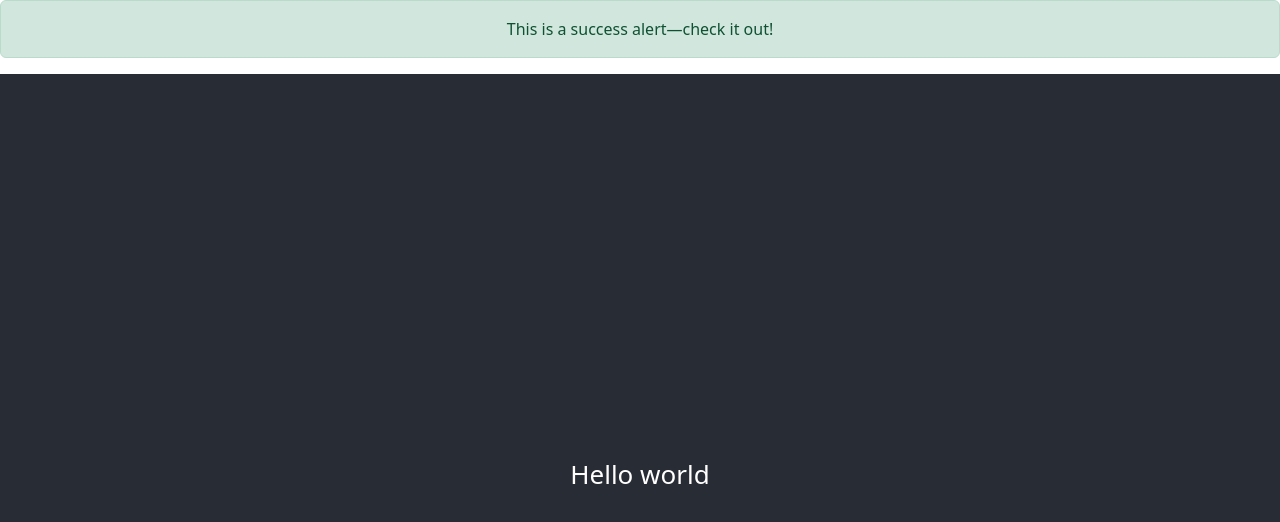
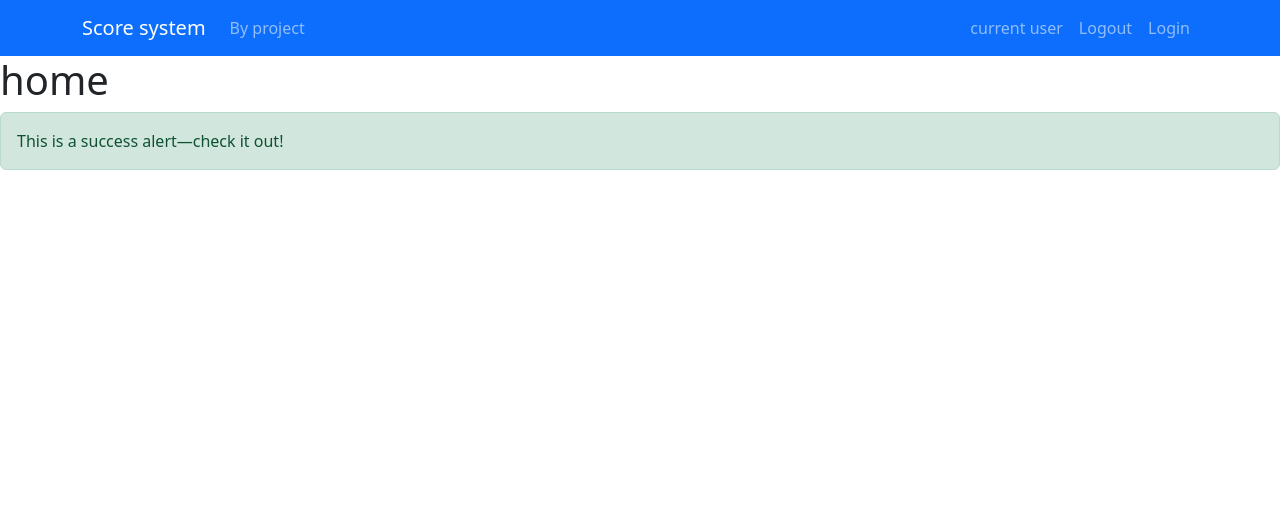
Before and after one commit to myueltwo/flask-react, a React (Create React App) app in the folder client/: page / in a window 1280 px wide. Shown: the top 522 px of the page. Built offline with nearby package versions, Linux system fonts and the light colour scheme.

Commit message:
adding part of client

```diff
--- a/client/package.json
+++ b/client/package.json
@@ -14,6 +14,7 @@
     "react": "^18.2.0",
     "react-bootstrap": "^2.5.0",
     "react-dom": "^18.2.0",
+    "react-router-dom": "^6.4.1",
     "react-scripts": "^5.0.1",
     "typescript": "^4.8.4",
     "web-vitals": "^2.1.4"
--- a/client/src/App.tsx
+++ b/client/src/App.tsx
@@ -1,18 +1,22 @@
 import React from 'react';
-import {Alert} from "react-bootstrap";
 import './App.scss';
+import {BrowserRouter as Router, Routes, Route}
+    from 'react-router-dom';
+import NavbarHeader from "./components/Navbar/Navbar";
+import About from "./pages/about";
+import Account from "./pages/account";
+import Home from "./pages";
 
 function App() {
-    const variant = 'success'
     return (
-        <div className="App">
-            <Alert key={variant} variant={variant}>
-                    This is a {variant} alert—check it out!
-                </Alert>
-            <header className="App-header">
-                Hello world
-            </header>
-        </div>
+        <Router>
+            <NavbarHeader/>
+            <Routes>
+                <Route index={false} path='/' element={<Home/>}/>
+                <Route path='/about' element={<About/>}/>
+                <Route path='/account' element={<Account/>}/>
+            </Routes>
+        </Router>
     );
 }
 
--- /dev/null
+++ b/client/src/components/Navbar/Navbar.tsx
@@ -0,0 +1,28 @@
+import React from "react";
+import {Navbar, Container, Nav} from "react-bootstrap";
+
+function NavbarHeader() {
+    return (
+        <Navbar bg="primary" expand="lg" variant="dark">
+            <Container>
+                <Navbar.Brand href="/">Score system</Navbar.Brand>
+                <Navbar.Toggle/>
+                <Navbar.Collapse className="justify-content-end">
+                    <Nav className="me-auto">
+                        <Nav.Link href="/about">By project</Nav.Link>
+                    </Nav>
+                    <Nav>
+                        <Nav.Link href="/account">
+                            <i className="bi bi-person-fill d-inline-block"></i>
+                            current user
+                        </Nav.Link>
+                        <Nav.Link href="#logout">Logout</Nav.Link>
+                        <Nav.Link href="#login">Login</Nav.Link>
+                    </Nav>
+                </Navbar.Collapse>
+            </Container>
+        </Navbar>
+    );
+}
+
+export default NavbarHeader;
--- /dev/null
+++ b/client/src/pages/about.tsx
@@ -0,0 +1,13 @@
+import React from "react";
+
+const About = () => {
+    return (
+        <div>
+            <h1>
+                about
+            </h1>
+        </div>
+    );
+};
+
+export default About;
--- /dev/null
+++ b/client/src/pages/account.tsx
@@ -0,0 +1,13 @@
+import React from "react";
+
+const Account = () => {
+  return (
+    <div>
+      <h1>
+        account
+      </h1>
+    </div>
+  );
+};
+
+export default Account;
--- /dev/null
+++ b/client/src/pages/index.tsx
@@ -0,0 +1,17 @@
+import React from 'react';
+import {Alert} from "react-bootstrap";
+
+const Home = () => {
+    const variant = 'success'
+
+    return (
+        <div>
+            <h1>home</h1>
+            <Alert key={variant} variant={variant}>
+                This is a {variant} alert—check it out!
+            </Alert>
+        </div>
+    );
+};
+
+export default Home;
```
Also changed, not shown: 1 other file (tests, documents, lock files or other folders).
